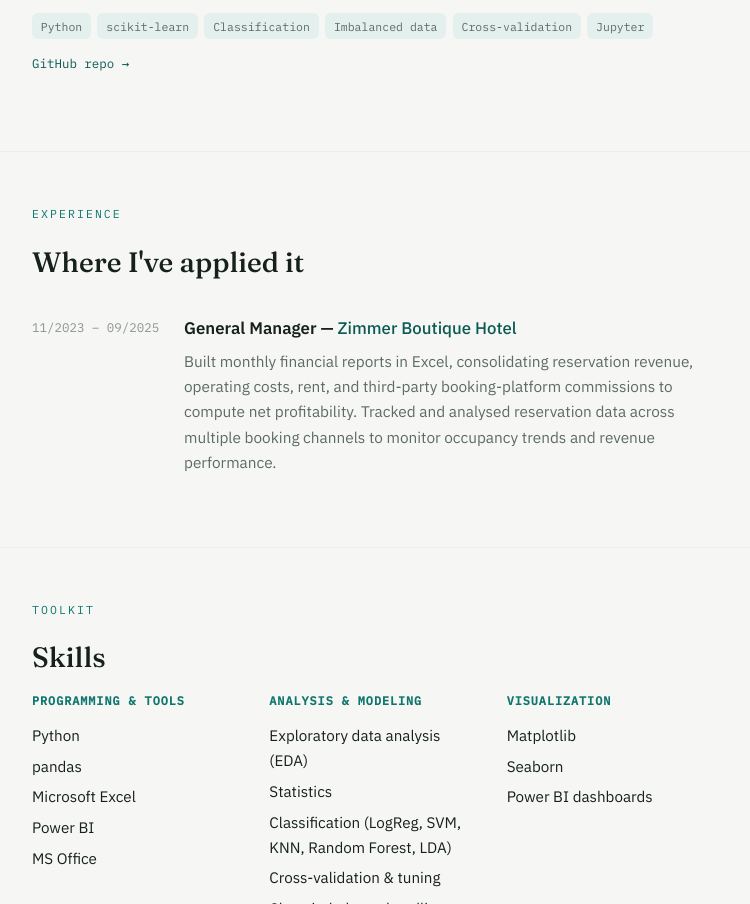
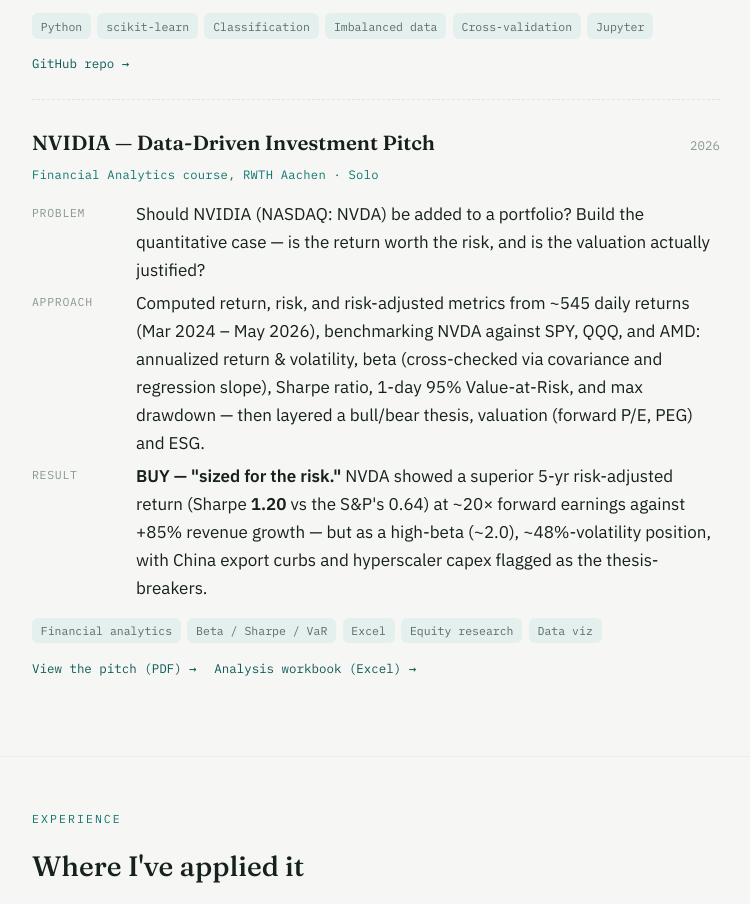
Before and after one commit to faridbabayev999/faridbabayev999.github.io, a plain HTML site: page index.html in a window 1280 px wide. Shown: the part 2612-3516 px from the top of the page, without its empty margins (264-1014 px from the left). Drawn offline with Linux system fonts and the light colour scheme.

Commit message:
Add NVIDIA investment pitch project + host pitch PDF and Excel workbook

```diff
--- a/index.html
+++ b/index.html
@@ -301,6 +301,26 @@
           <a href="https://github.com/faridbabayev999/bankruptcy-prediction-ml" target="_blank" rel="noopener">GitHub repo →</a>
         </div>
       </article>
+
+      <article class="project">
+        <div class="project-head">
+          <h3>NVIDIA — Data-Driven Investment Pitch</h3>
+          <span class="year">2026</span>
+        </div>
+        <p class="role">Financial Analytics course, RWTH Aachen · Solo</p>
+        <dl class="par">
+          <dt>Problem</dt><dd>Should NVIDIA (NASDAQ: NVDA) be added to a portfolio? Build the quantitative case — is the return worth the risk, and is the valuation actually justified?</dd>
+          <dt>Approach</dt><dd>Computed return, risk, and risk-adjusted metrics from ~545 daily returns (Mar 2024 – May 2026), benchmarking NVDA against SPY, QQQ, and AMD: annualized return &amp; volatility, beta (cross-checked via covariance and regression slope), Sharpe ratio, 1-day 95% Value-at-Risk, and max drawdown — then layered a bull/bear thesis, valuation (forward P/E, PEG) and ESG.</dd>
+          <dt>Result</dt><dd><strong>BUY — "sized for the risk."</strong> NVDA showed a superior 5-yr risk-adjusted return (Sharpe <strong>1.20</strong> vs the S&amp;P's 0.64) at ~20× forward earnings against +85% revenue growth — but as a high-beta (~2.0), ~48%-volatility position, with China export curbs and hyperscaler capex flagged as the thesis-breakers.</dd>
+        </dl>
+        <div class="tags">
+          <span class="tag-chip">Financial analytics</span><span class="tag-chip">Beta / Sharpe / VaR</span><span class="tag-chip">Excel</span><span class="tag-chip">Equity research</span><span class="tag-chip">Data viz</span>
+        </div>
+        <div class="proj-links">
+          <a href="https://faridbabayev999.github.io/nvidia-investment-pitch.pdf" target="_blank" rel="noopener">View the pitch (PDF) →</a>
+          <a href="https://faridbabayev999.github.io/nvidia-analysis-workbook.xlsx" target="_blank" rel="noopener">Analysis workbook (Excel) →</a>
+        </div>
+      </article>
     </div>
   </section>
 
```
Also changed, not shown: 2 other files.
